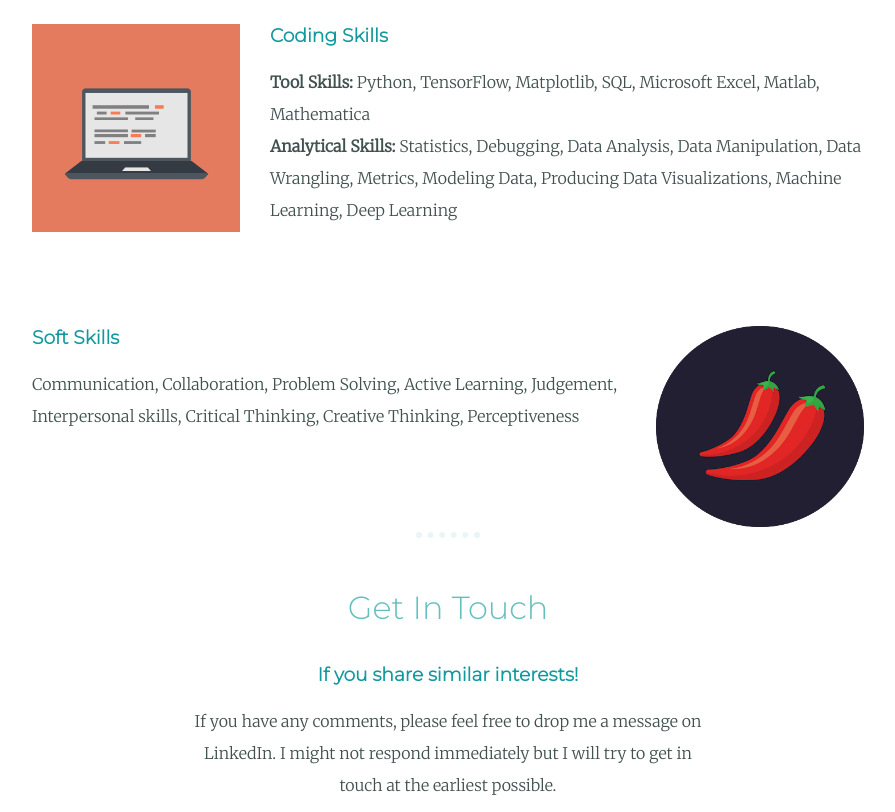
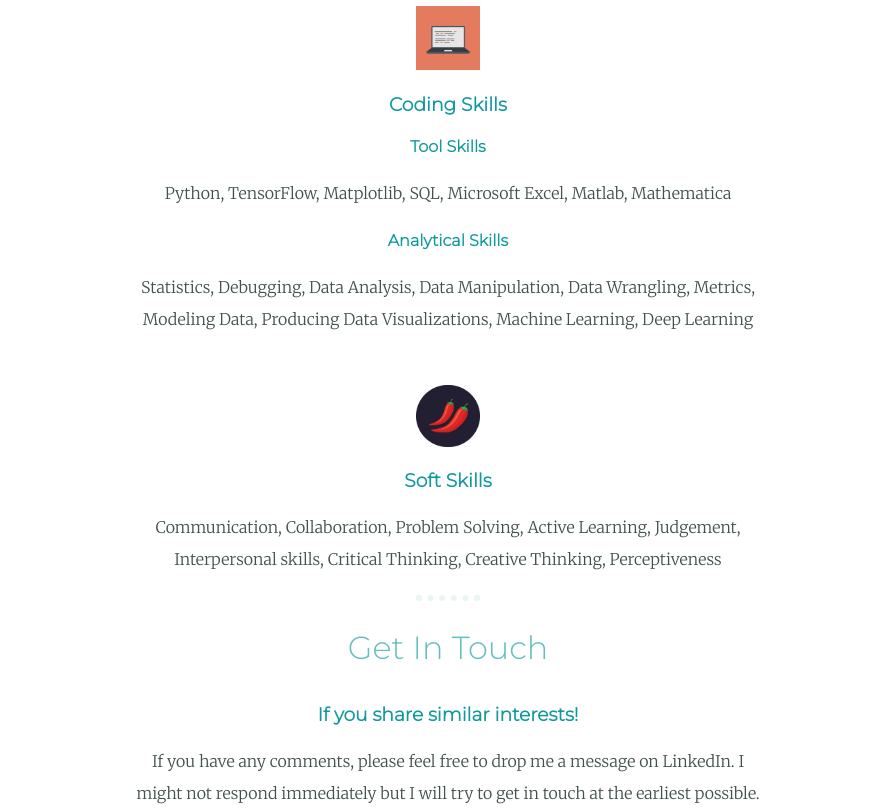
Before and after one commit to gudintak/cv-css, a plain HTML site: page index.html in a window 1280 px wide. Shown: the part 1460-2272 px from the top of the page, without its empty margins (192-1087 px from the left). Drawn offline with Linux system fonts and the light colour scheme.

Commit message:
website mods - better view on big screens

```diff
--- a/css/styles.css
+++ b/css/styles.css
@@ -21,6 +21,11 @@ h2 {
 }
 
 h3 {
+  color: #11999E;
+  font-family: 'Montserrat', sans-serif;
+}
+
+h4 {
   color: #11999E;
   font-family: 'Montserrat', sans-serif;
 }
@@ -57,9 +62,9 @@ p {
 }
 
 .skill-row {
-  width: 65%;
-  margin: 100px auto 100px auto;
-  text-align: left;
+  width: 50%;
+  margin: 50px auto 20px auto;
+  text-align: center;
 }
 
 .top-cloud {
@@ -75,19 +80,16 @@ p {
 }
 
 .computer-image {
-  width: 25%;
-  float: left;
-  margin-right: 30px;
+  width: 10%;
 }
 
 .chillies-image {
-  width: 25%;
-  float: right;
-  margin-left: 30px;
+  width: 10%;
+
 }
 
 .intro {
-  width: 65%;
+  width: 50%;
   margin: auto;
   margin-bottom: 10px;
 }
@@ -104,11 +106,11 @@ hr {
 }
 
 .lasthr{
-  margin:50px auto 50px;
+  margin:20px auto 20px;
 }
 
 .contact-message {
-  width: 40%;
+  width: 50%;
   margin: 10px auto 60px;
 }
 
--- a/index.html
+++ b/index.html
@@ -3,7 +3,7 @@
 
 <head>
   <meta charset="utf-8">
-  <title>Guru Raja Dintakurthi.</title>
+  <title>Guru Raja Dintakurthi</title>
   <link rel="stylesheet" href="css/styles.css">
   <link rel="icon" href="favicon.ico">
   <link href="https://fonts.googleapis.com/css2?family=Merriweather:wght@300&family=Montserrat:wght@300&family=Sacramento&display=swap" rel="stylesheet">
@@ -37,11 +37,13 @@
         <img class="computer-image" src="images/computer.png" alt="">
         <h3>Coding Skills</h3>
         <p class="first-skill-description">
-          <b>Tool Skills:</b> Python, TensorFlow, Matplotlib, SQL, Microsoft
-          Excel, Matlab, Mathematica
-        <br><b>Analytical Skills:</b> Statistics, Debugging, Data Analysis,
+          <h4>Tool Skills</h4>
+          <p>Python, TensorFlow, Matplotlib, SQL, Microsoft
+          Excel, Matlab, Mathematica</p>
+          <h4>Analytical Skills</h4>
+        <p> Statistics, Debugging, Data Analysis,
          Data Manipulation, Data Wrangling, Metrics,
-        Modeling Data, Producing Data Visualizations, Machine Learning, Deep Learning
+        Modeling Data, Producing Data Visualizations, Machine Learning, Deep Learning</p>
       </p>
 
       </div>
```
